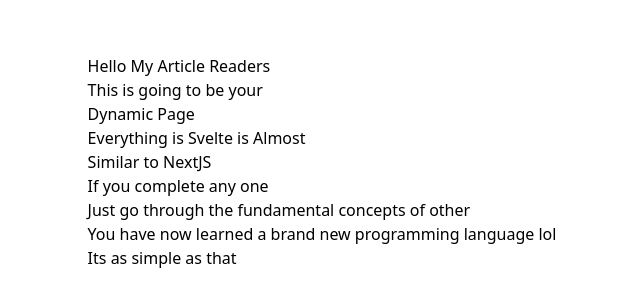
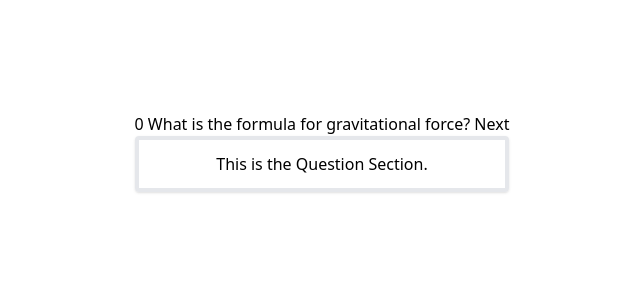
Before and after one commit to Negi-Ashish/Bunnyfied-Courses, a SvelteKit app in the folder 3/LearningSvelte/interview-quiz/: page /quiz/1 in a window 1280 px wide. Shown: the part 238-544 px from the top of the page, without its empty margins (318-958 px from the left). Built offline with nearby package versions, Linux system fonts and the light colour scheme.

Commit message:
Step1 completed of 4th article.

```diff
--- a/3/LearningSvelte/interview-quiz/src/questions.json
+++ b/3/LearningSvelte/interview-quiz/src/questions.json
@@ -94,7 +94,7 @@
 		"questions": [
 			{
 				"id": 1,
-				"text": "What is a binary search?",
+				"question": "What is a binary search?",
 				"options": [
 					{
 						"id": 1,
@@ -121,7 +121,7 @@
 			},
 			{
 				"id": 2,
-				"text": "What is recursion?",
+				"question": "What is recursion?",
 				"options": [
 					{
 						"id": 1,
--- a/3/LearningSvelte/interview-quiz/src/routes/quiz/[id]/+page.svelte
+++ b/3/LearningSvelte/interview-quiz/src/routes/quiz/[id]/+page.svelte
@@ -1,13 +1,16 @@
+<script lang="ts">
+	import QuestionText from './components/QuestionText.svelte';
+
+	export let data: any;
+
+	let currentQuestionIndex = 0;
+	$: question = data.questions[currentQuestionIndex];
+</script>
+
 <div>
-	<h1>Hello My Article Readers</h1>
-	<h1>This is going to be your</h1>
-	<h1>Dynamic Page</h1>
+	{currentQuestionIndex}
+	{question.question}
 
-	<h1>Everything is Svelte is Almost</h1>
-	<h1>Similar to NextJS</h1>
-	<h1>If you complete any one</h1>
-
-	<h1>Just go through the fundamental concepts of other</h1>
-	<h1>You have now learned a brand new programming language lol</h1>
-	<h1>Its as simple as that</h1>
+	<button on:click={() => (currentQuestionIndex = 1)}>Next </button>
+	<QuestionText />
 </div>
--- /dev/null
+++ b/3/LearningSvelte/interview-quiz/src/routes/quiz/[id]/+page.ts
@@ -0,0 +1,12 @@
+import quizzes from '../../../questions.json';
+import { error } from '@sveltejs/kit';
+
+export function load({ params }: { params: { id: string } }) {
+	const quiz = quizzes.find((quiz) => quiz.id === parseInt(params.id));
+
+	if (!quiz) {
+		throw error(404, 'Quiz not found');
+	}
+
+	return quiz;
+}
--- /dev/null
+++ b/3/LearningSvelte/interview-quiz/src/routes/quiz/[id]/components/QuestionText.svelte
@@ -0,0 +1,6 @@
+<script lang="ts">
+</script>
+
+<div class="shadow border border-4 p-3 rounded text-center w-full mb-5">
+	<h1>This is the Question Section.</h1>
+</div>
```
